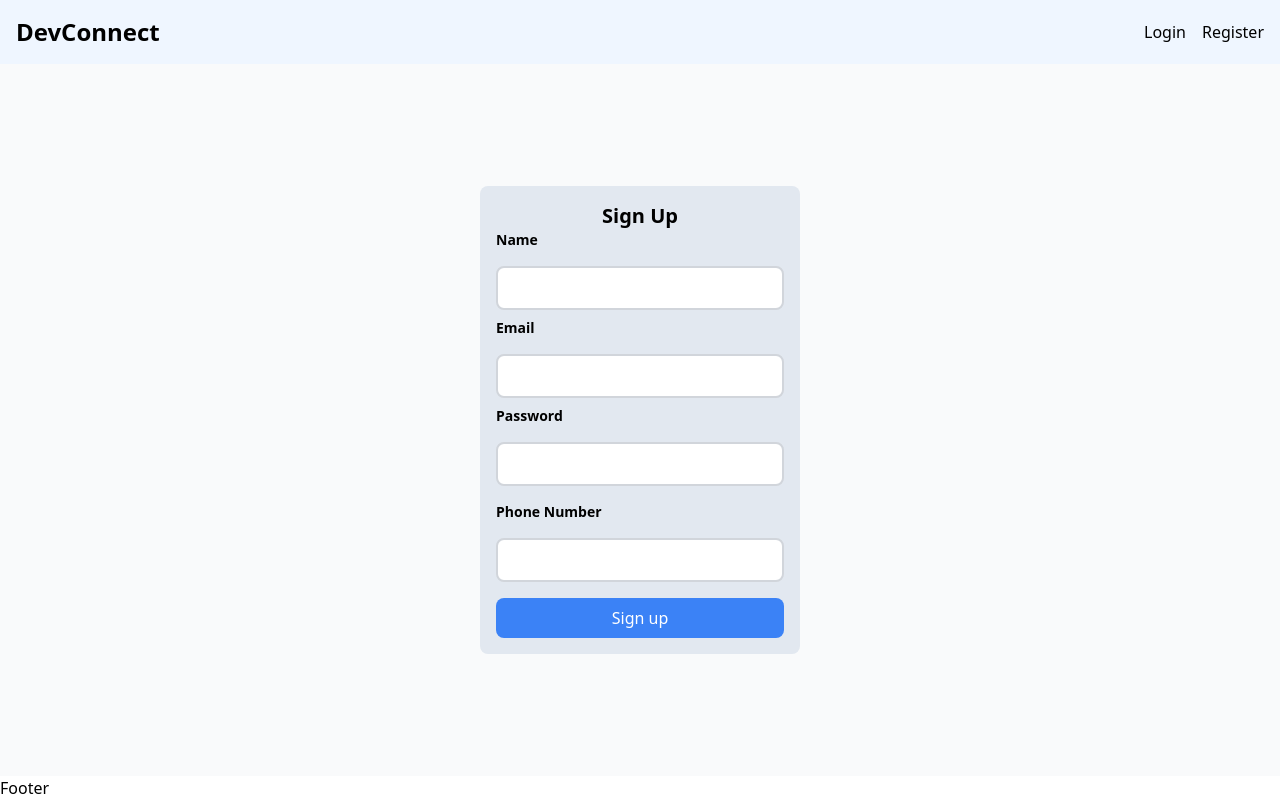
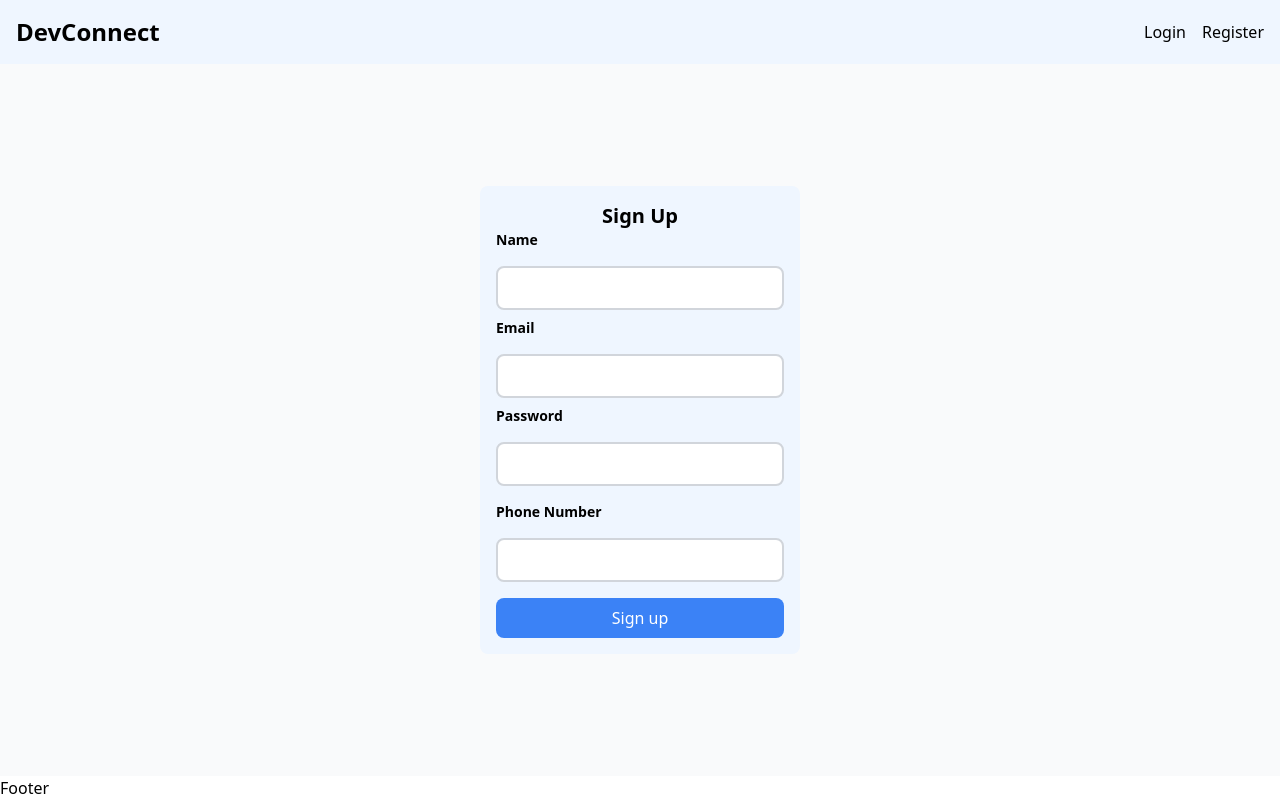
Before and after one commit to SahilMankar14/dev-connect, a React (Vite) app in the folder client/: page /register in a window 1280 px wide. Built offline with nearby package versions, Linux system fonts and the light colour scheme.

Commit message:
Change log in and registration form background color

```diff
--- a/client/src/components/auth/LoginForm.jsx
+++ b/client/src/components/auth/LoginForm.jsx
@@ -27,7 +27,7 @@ const LoginForm = () => {
 
   return (
     <div className="h-full w-full flex justify-center items-center">
-      <div className="p-4 w-80 bg-slate-200 rounded-lg ">
+      <div className="p-4 w-80 bg-blue-50 rounded-lg ">
         <h4 className="text-xl font-bold text-center mb-4">Login</h4>
         <form onSubmit={handleSubmit} className="flex flex-col gap-2">
           <label className="mb-2 text-sm font-bold">Email</label>
--- a/client/src/components/auth/RegisterForm.jsx
+++ b/client/src/components/auth/RegisterForm.jsx
@@ -28,7 +28,7 @@ const RegisterForm = () => {
 
   return (
     <div className="flex justify-center items-center w-full h-full">
-      <div className="w-80 bg-slate-200 rounded-lg p-4">
+      <div className="w-80 bg-blue-50 rounded-lg p-4">
         <h4 className="text-center text-xl font-bold">Sign Up</h4>
         <form onSubmit={handleSubmit} className="flex flex-col gap-2">
           <label className="mb-2 text-sm font-bold">Name</label>
```
Also changed, not shown: client/src/assets/edit.png (added).
